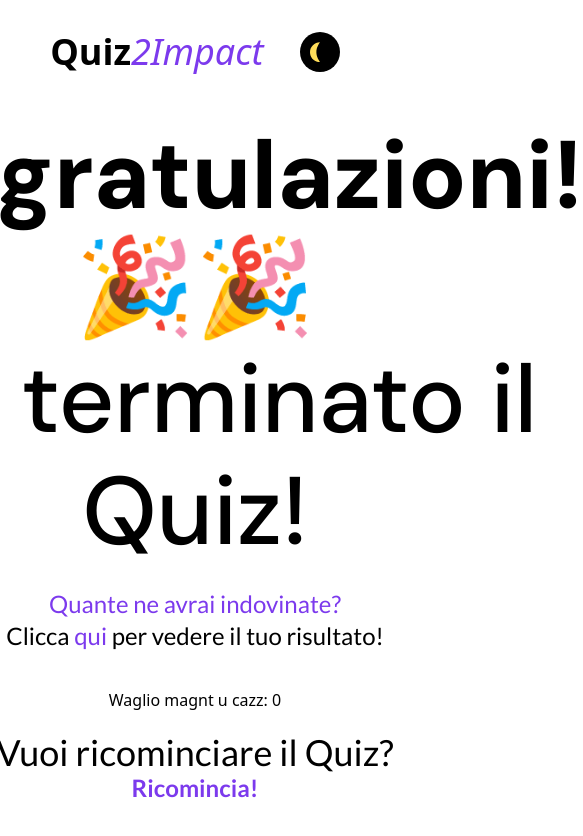
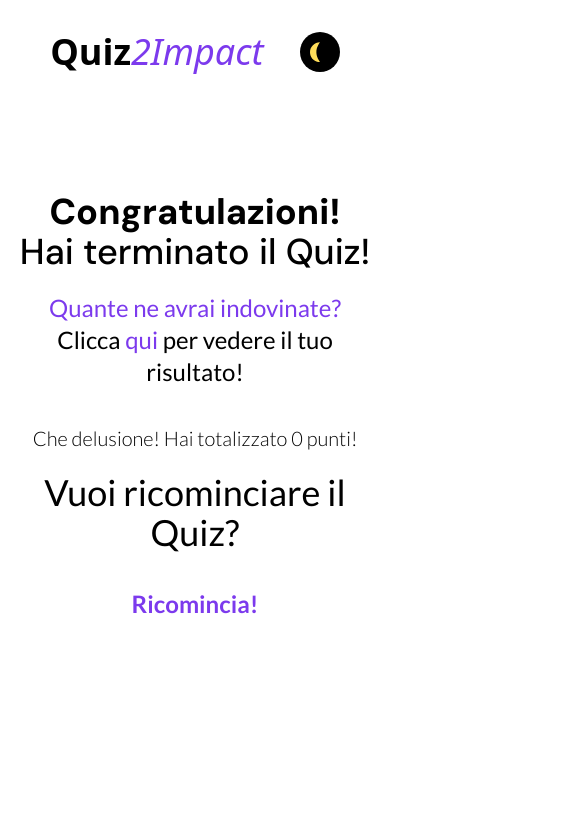
Before and after one commit to Matteonegridev/QuizApp, a React (Vite) app: page /questions/10 in a window 390 px wide. Both pictures are taken after a click on the link "qui". Shown: the top 836 px of the page, 583 px wide, since content can reach past the window. Built offline with nearby package versions, Linux system fonts and the light colour scheme.

Commit message:
styled last page

```diff
--- a/src/routes/Loading.tsx
+++ b/src/routes/Loading.tsx
@@ -1,8 +1,8 @@
 function LoadingPage() {
   return (
-    <div className="flex  items-center justify-center min-h-screen [&>*]:dark:text-white">
+    <div className="flex  items-center justify-center min-h-screen [&>*]:dark:text-white sm:text-left sm:py-5 sm:px-3 ">
       <h1 className="text-5xl font-headers font-black mr-3">
-        <span className="mr-3  ">Stiamo Calcolando il tuo risultato</span>
+        <span className="mr-3">Stiamo calcolando il tuo risultato</span>
         <span className="animate-bounce inline-block [animation-delay:-0.3s]">
           .
         </span>
--- a/src/routes/Step10.tsx
+++ b/src/routes/Step10.tsx
@@ -15,10 +15,10 @@ function ScorePage({ score, setScore }: ScorePageProp) {
   return (
     <>
       <Header />
-      <section className="grid place-content-center min-h-screen -mt-14 [&>*]:dark:text-white ">
+      <section className="grid place-content-center min-h-screen -mt-14 sm:-mt-28 [&>*]:dark:text-white ">
         <div className=" text-center">
-          <h1 className="text-8xl font-headers font-extrabold leading-[7rem]">
-            Congratulazioni! 🎉🎉{" "}
+          <h1 className="text-8xl sm:text-4xl font-headers font-extrabold leading-[7rem]">
+            Congratulazioni! <span className="md:hidden sm:hidden">🎉🎉</span>{" "}
             <p className="font-medium">Hai terminato il Quiz!</p>
           </h1>
           <div className="p-5 mb-4">
@@ -37,25 +37,36 @@ function ScorePage({ score, setScore }: ScorePageProp) {
               per vedere il tuo risultato!
             </p>
           </div>
+          <div
+            className={`transition-all  duration-500 ease-in-out ${
+              isShow ? "opacity-100 translate-y-0" : "opacity-0 -translate-y-5"
+            }`}
+          >
             {isShow &&
-            (score <= 3 ? (
+              (score <= 4 ? (
                 <div className="mb-5">
-                <p>Waglio magnt u cazz: {score}</p>
+                  <p className="font-paragr font-light text-xl ">
+                    Che delusione! Hai totalizzato {score} punti!
+                  </p>
                 </div>
               ) : score >= 4 && score <= 7 ? (
                 <div className="mb-5">
-                <p>{score} bravoooo </p>
+                  <p className="font-paragr font-light text-xl ">
+                    {score} Credo che puoi fare ancora meglio... {score}{" "}
+                  </p>
                 </div>
               ) : (
                 <div className="mb-5">
-                <p>{score} mostrooo </p>
+                  <p className="font-paragr font-light text-xl ">
+                    Geniale! Ecco il tuo punteggio: {score}
+                  </p>
                 </div>
               ))}
-
-          <div>
+          </div>
+          <div className="sm:flex sm:flex-col gap-9">
             <h1 className="text-4xl font-paragr">Vuoi ricominciare il Quiz?</h1>
             <Link
-              className="font-paragr text-violet-600 text-2xl font-bold dark:text-orangeAccent"
+              className="font-paragr  text-violet-600 text-2xl font-bold dark:text-orangeAccent"
               to={"/"}
               onClick={onRestart}
             >
--- a/src/routes/Step9.tsx
+++ b/src/routes/Step9.tsx
@@ -50,7 +50,7 @@ function QuizNine({ score, setScore }: QuizNineProp) {
     if (testDone) {
       setTimeout(() => {
         navigate("/questions/10");
-      }, 3000);
+      }, 2000);
     }
   }, [testDone, navigate, setIsLoading, isLoading]);
 
```
Lines whose indentation alone changed are shown as unchanged.
